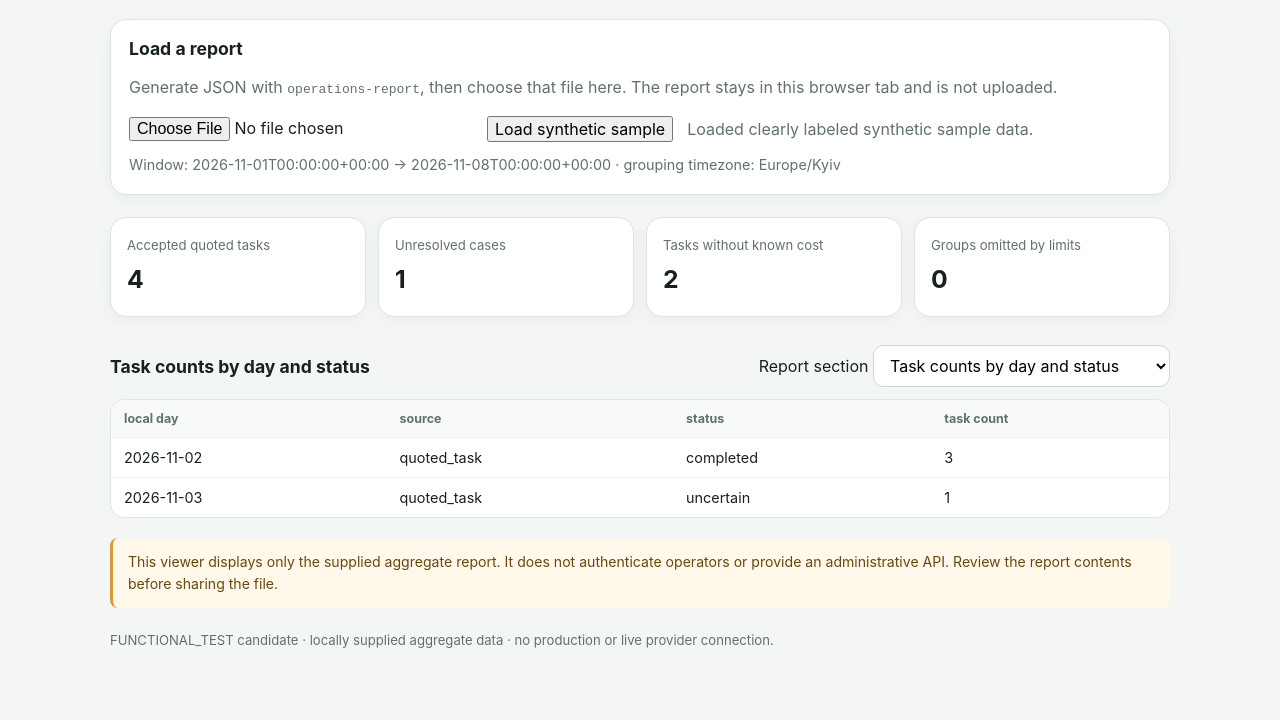
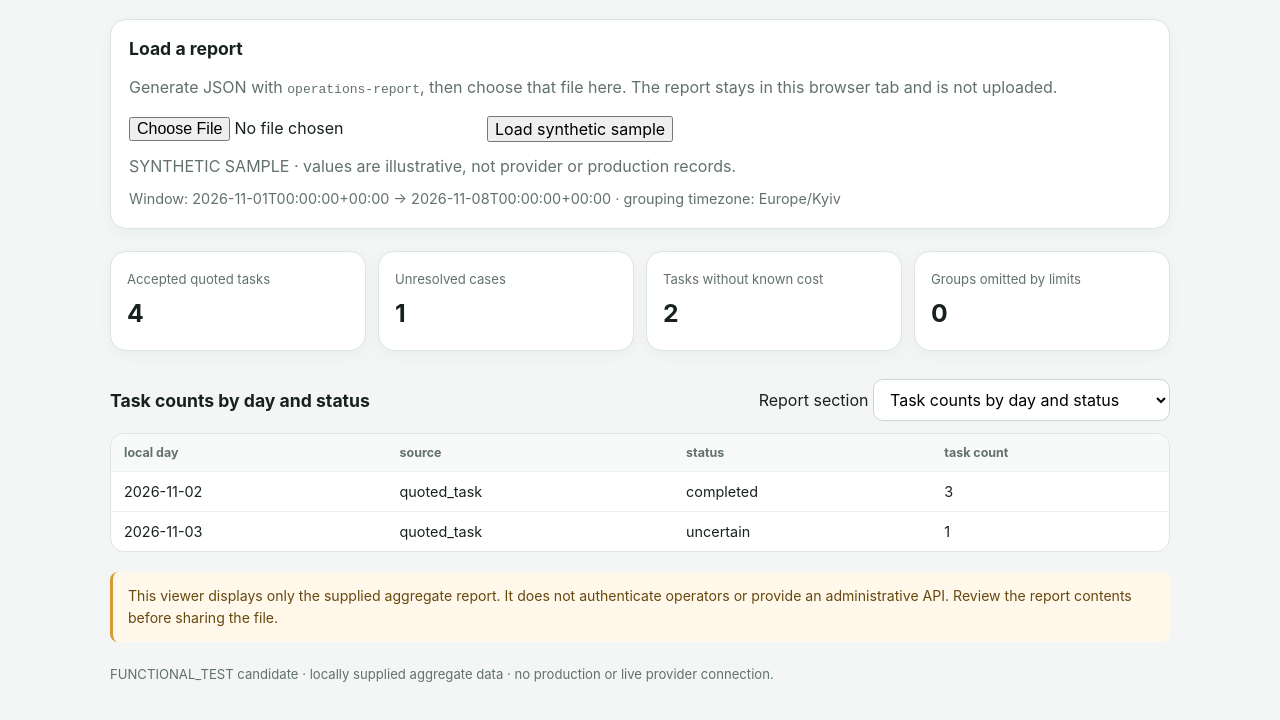
Before and after one commit to Burn2288/FLOW-BRIDGE-GEN, a plain HTML site: page docs/demos/ob02-read-model.html in a window 1280 px wide. Both pictures are taken after a click on the button "Load synthetic sample". Shown: the part 136-856 px from the top of the page. Drawn offline with Linux system fonts and the light colour scheme.

Commit message:
Correct OB-02 demo summary counts and truncation labels

```diff
--- a/docs/demos/ob02-read-model.html
+++ b/docs/demos/ob02-read-model.html
@@ -67,6 +67,7 @@
     <h2 id="table-title">Task counts by day and status</h2>
     <label>Report section <select id="section" disabled aria-label="Report section"></select></label>
   </section>
+  <p id="partial-note" class="notice" hidden></p>
   <div class="table-wrap"><div id="empty" class="empty">Load a report JSON file to explore its aggregate tables.</div><table id="table" hidden><thead></thead><tbody></tbody></table></div>
 
   <p class="notice" style="margin-top:20px">This viewer displays only the supplied aggregate report. It does not authenticate operators or provide an administrative API. Review the report contents before sharing the file.</p>
@@ -129,8 +130,16 @@
     const empty = document.querySelector('#empty');
     const head = table.querySelector('thead');
     const body = table.querySelector('tbody');
+    const note = document.querySelector('#partial-note');
     text('table-title', sections[key] || 'Report section');
     head.replaceChildren(); body.replaceChildren();
+    if (section.truncated) {
+      note.hidden = false;
+      note.textContent = `Group limit reached: showing ${rows.length} of ${section.group_count} groups. The displayed per-group aggregates are complete, but totals across omitted groups are partial.`;
+    } else {
+      note.hidden = true;
+      note.textContent = '';
+    }
     if (!rows.length) {
       table.hidden = true; empty.hidden = false;
       empty.textContent = 'No rows in this section for the selected report window.';
@@ -164,13 +173,18 @@
       const option = document.createElement('option'); option.value = key; option.textContent = label; sectionSelect.append(option);
     }
     sectionSelect.disabled = sectionSelect.options.length === 0;
-    const tasks = data.tasks_by_period_and_status.groups || [];
-    const cases = data.reconciliation_queue?.groups || [];
+    const taskSection = data.tasks_by_period_and_status;
+    const taskRows = taskSection.groups || [];
+    const quotedTaskRows = taskRows.filter(row => row.source === 'quoted_task');
+    const caseSection = data.reconciliation_queue || {};
+    const cases = caseSection.groups || [];
     const costs = data.provider_cost_coverage || {};
     let truncated = 0;
     for (const key of Object.keys(sections)) if (data[key]?.truncated) truncated += Math.max(0, (data[key].group_count || 0) - (data[key].groups?.length || 0));
-    text('task-total', String(sum(tasks, 'task_count')));
-    text('case-total', String(sum(cases, 'case_count')));
+    const quotedTasks = sum(quotedTaskRows, 'task_count');
+    const unresolvedCases = sum(cases, 'case_count');
+    text('task-total', taskSection.truncated ? `≥ ${quotedTasks}` : String(quotedTasks));
+    text('case-total', caseSection.truncated ? `≥ ${unresolvedCases}` : String(unresolvedCases));
     text('unknown-total', String(costs.without_operator_cost ?? 'Unknown'));
     text('truncated-total', String(truncated));
     const from = data.window.start || 'Unknown';
@@ -182,7 +196,7 @@
   sectionSelect.addEventListener('change', renderSection);
   document.querySelector('#sample').addEventListener('click', () => {
     render(syntheticSample);
-    text('status', 'Loaded clearly labeled synthetic sample data.');
+    text('status', 'SYNTHETIC SAMPLE · values are illustrative, not provider or production records.');
   });
   fileInput.addEventListener('change', async () => {
     const file = fileInput.files && fileInput.files[0];
```
